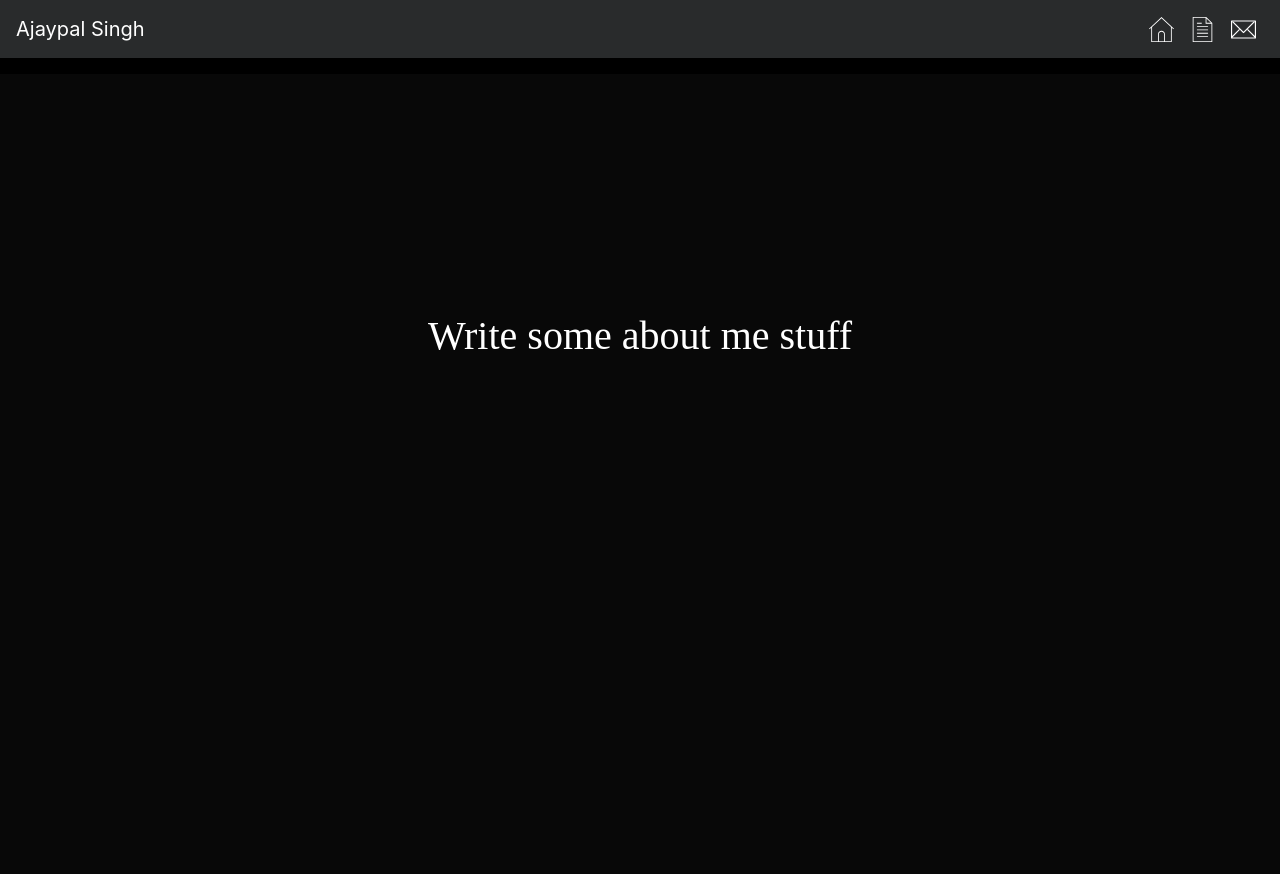
After one commit to ajpaul510/expr, a Node server app: page /about in a window 1280 px wide. The commit adds this page. Run offline with Node 20, Linux system fonts and the light colour scheme; some libraries are stand-ins or nearby versions.

Commit message:
added routes

```diff
--- a/routes/index.js
+++ b/routes/index.js
@@ -31,9 +31,14 @@ router.post('/contact', function (req, res) {
         res.redirect('/')
 
     }
+});
+
+router.get('/about', function (req, res) {
+
+    res.render('about');
+});
+
+router.get('/experience', function (req, res) {
 
 });
-
-
-
 module.exports = router;
--- /dev/null
+++ b/views/about.handlebars
@@ -0,0 +1,9 @@
+<link rel="stylesheet" href="css/home.css">
+
+<section class="landing-page">
+    <div class="overall">
+        <p>
+        <h1> Write some about me stuff</h1>
+        </p>
+    </div>
+</section>
--- a/views/home.handlebars
+++ b/views/home.handlebars
@@ -5,10 +5,8 @@
   <h1 class="display-3 text-center" >AJAYPAL SINGH</h1>
   <h2 class="display-5 text-center" >Software Engineer </h2>
 
-  	{{!-- <div class='container text-center'> --}}
 	 <div class="overall">
-    <p> <a class="lead" href="#">About</a> <a href="#">Experience</a> </p>
-
+         <p><a class="lead" href="/about">About</a> | <a class="lead" href="/experience">Experience</a></p>
 
   </div>
 
--- a/views/layouts/main.handlebars
+++ b/views/layouts/main.handlebars
@@ -21,7 +21,8 @@
 		   <button class="navbar-toggler navbar-toggler-right" type="button" data-toggle="collapse" data-target="#navbarSupportedContent" aria-controls="navbarSupportedContent" aria-expanded="false" aria-label="Toggle navigation">
 		    <span class="navbar-toggler-icon"></span>
 		  	</button>
-		 	 <a class="navbar-brand" href="/" id="name">Ajaypal Singh</a>
+
+    <a class="navbar-brand" href="/" id="icons">Ajaypal Singh</a>
 
 
 		  	<div class="collapse navbar-collapse" id="navbarSupportedContent">
--- a/views/note.handlebars
+++ /dev/null
@@ -1,4 +0,0 @@
-<h1>var pass</h1>
-{{name}}
-{{email}}
-{{message}}
```
Also changed, not shown: test/test-server.js (+1 -1 lines), views/experience.handlebars (added).
